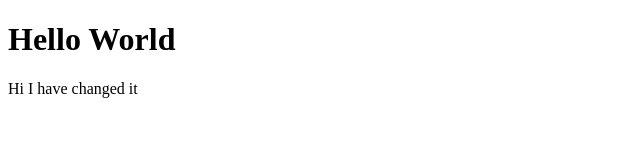
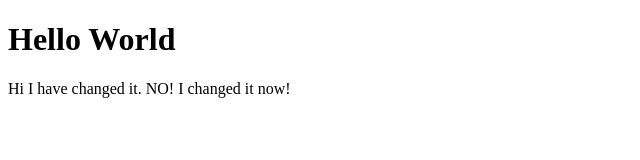
Before and after one commit to naomilbailey/naomilbailey.github.io, a plain HTML site: page index.html in a window 1280 px wide. Shown: the whole page, without its empty margins (0-640 px from the left). Drawn offline with Linux system fonts and the light colour scheme.

Commit message:
left a mark

```diff
--- a/index.html
+++ b/index.html
@@ -2,6 +2,6 @@
 <html>
 <body>
 <h1>Hello World</h1>
-<p>Hi I have changed it</p>
+<p>Hi I have changed it. NO! I changed it now!</p>
 </body>
 </html>
```
